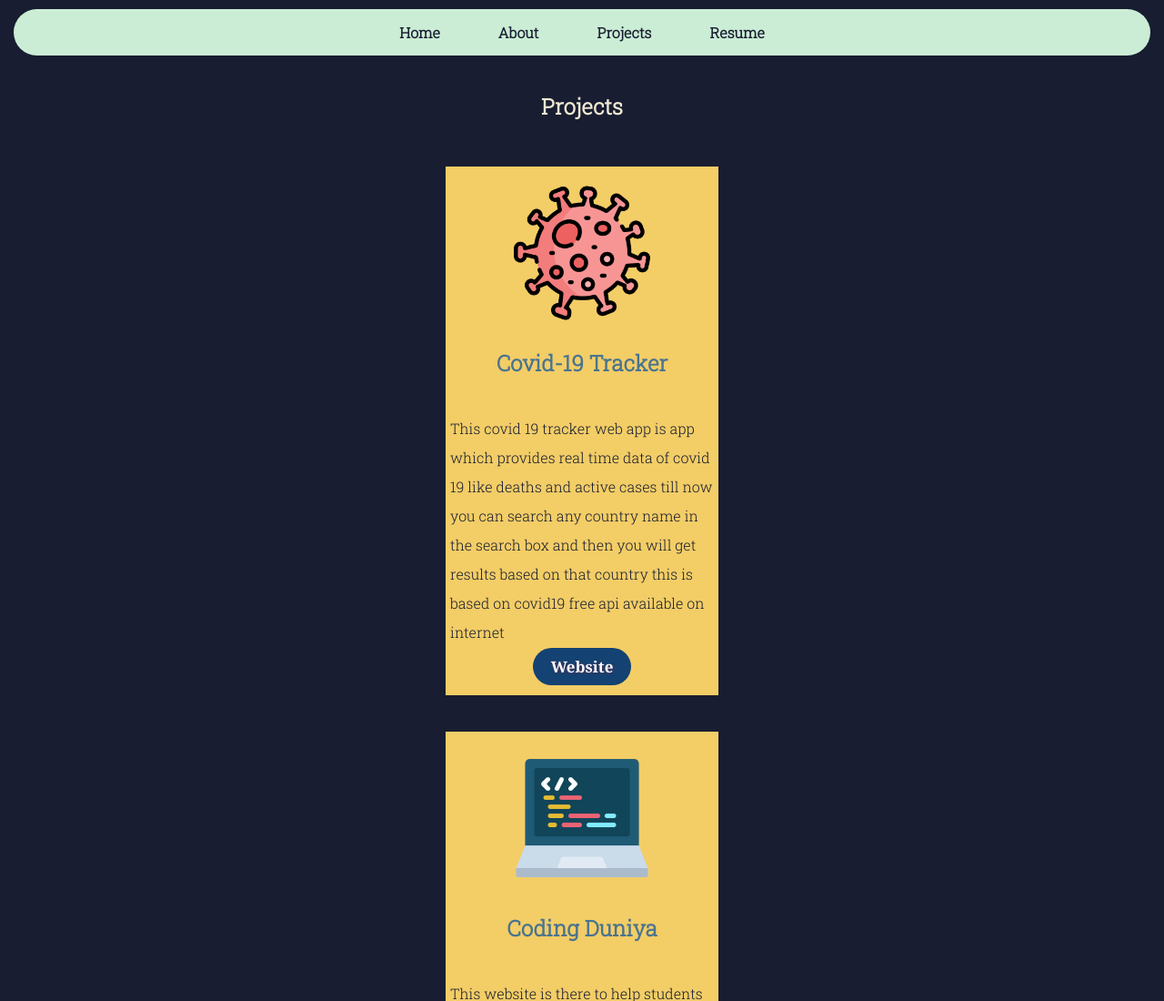
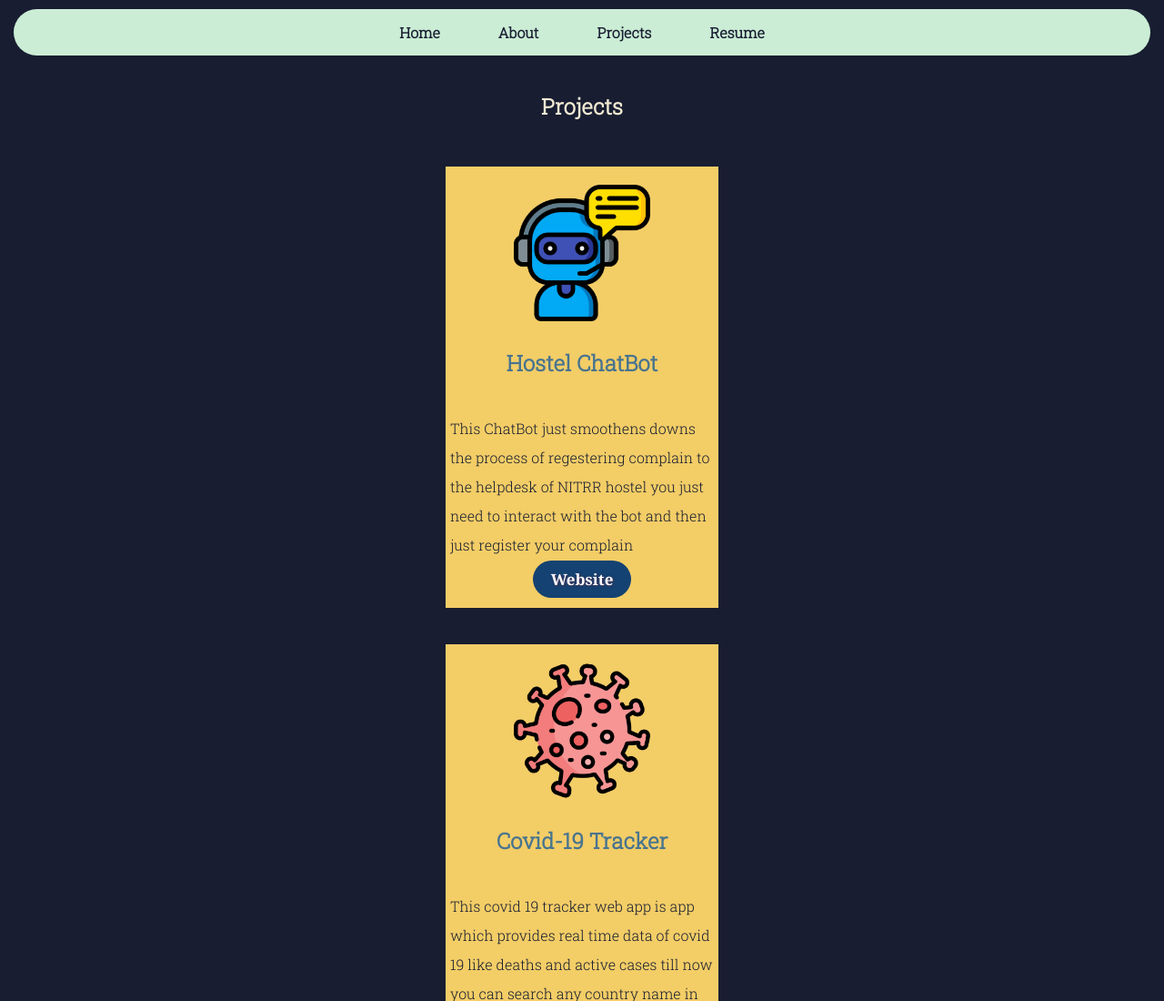
Before and after one commit to Vikas-18/Portfolio-Website, a plain HTML site: page project.html in a window 1280 px wide. Shown: the top 1100 px of the page at 91% size. Drawn offline with nearby package versions, Linux system fonts and the light colour scheme; a web font is replaced by a local one.

Commit message:
PROJECT ADDED

```diff
--- a/project.html
+++ b/project.html
@@ -41,6 +41,15 @@
         <a class="resume effect" href="resume.html">Resume</a>
       </div>
      <h2>Projects</h2>
+     <div div data-aos="zoom-in" class="card">
+        <img src="./images/chatbot.png" alt="ChatBot image">
+        <div class="card-body">
+          <h2 class="card-title">Hostel ChatBot</h2>
+          <p class="card-text">
+            This ChatBot just smoothens downs the process of regestering complain to the helpdesk of NITRR hostel you just need to interact with the bot and then just register your complain</p>
+          <a href="https://chatbothostel.onrender.com/" class="btn btn-primary">Website</a>
+        </div>
+      </div>
      <div div data-aos="zoom-in" class="card">
         <img src="./images/coronavirus.png" alt="Corona image">
         <div class="card-body">
```
Also changed, not shown: images/chatbot.png (added).
